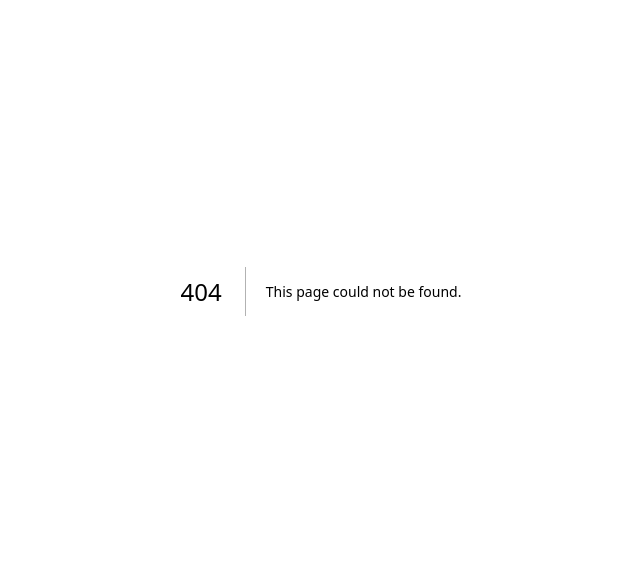
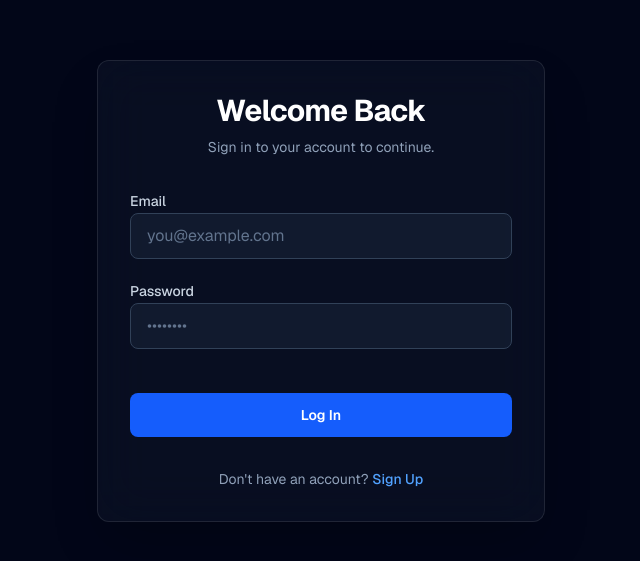
Before and after one commit to Uriri-007/whoFyne, a Next.js app: page /login in a window 1280 px wide. Before the commit this address had no page. Shown: the part 109-670 px from the top of the page, without its empty margins (319-959 px from the left). Built offline with nearby package versions, Linux system fonts and the light colour scheme.

Commit message:
Integrate a signup/login page

```diff
--- /dev/null
+++ b/app/auth/actions.ts
@@ -0,0 +1,75 @@
+'use server'
+
+import { createClient } from '@/utils/supabase/server'
+import { redirect } from 'next/navigation'
+
+export interface AuthState {
+  error?: string
+  success?: string
+}
+
+export async function login(prevState: AuthState, formData: FormData): Promise<AuthState> {
+  const email = formData.get('email') as string
+  const password = formData.get('password') as string
+
+  if (!email || !password) {
+    return { error: 'Email and password are required.' }
+  }
+
+  const supabase = await createClient()
+
+  try {
+    const { error } = await supabase.auth.signInWithPassword({
+      email,
+      password,
+    })
+
+    if (error) {
+      return { error: error.message }
+    }
+  } catch (err: any) {
+    // Fallback redirect with encoded error message for unexpected server faults
+    redirect(`/login?error=${encodeURIComponent(err.message || 'An unexpected error occurred')}`)
+  }
+
+  // Redirect to home on successful login
+  redirect('/')
+}
+
+export async function signup(prevState: AuthState, formData: FormData): Promise<AuthState> {
+  const email = formData.get('email') as string
+  const password = formData.get('password') as string
+  const username = formData.get('username') as string
+
+  if (!email || !password || !username) {
+    return { error: 'Email, password, and username are required.' }
+  }
+
+  if (username.length < 3) {
+    return { error: 'Username must be at least 3 characters long.' }
+  }
+
+  const supabase = await createClient()
+
+  try {
+    const { error } = await supabase.auth.signUp({
+      email,
+      password,
+      options: {
+        data: {
+          username, // Satisfies the database trigger requirement
+        },
+      },
+    })
+
+    if (error) {
+      return { error: error.message }
+    }
+  } catch (err: any) {
+    redirect(`/login?error=${encodeURIComponent(err.message || 'An unexpected error occurred')}`)
+  }
+
+  // Redirect to login with a success message via URL parameters
+  const successMessage = 'Registration successful! Please check your email to verify your account.'
+  redirect(`/login?message=${encodeURIComponent(successMessage)}`)
+}
--- /dev/null
+++ b/app/login/page.tsx
@@ -0,0 +1,143 @@
+'use client'
+
+import { useState, useActionState, Suspense } from 'react'
+import { useSearchParams } from 'next/navigation'
+import { login, signup, type AuthState } from '@/app/auth/actions'
+
+const initialState: AuthState = { error: '', success: '' }
+
+// Abstracted to handle URL parameters safely within Suspense (Next.js 15 requirement)
+function AuthUrlMessages() {
+  const searchParams = useSearchParams()
+  const error = searchParams.get('error')
+  const message = searchParams.get('message')
+
+  if (error) {
+    return (
+      <div className="mb-6 rounded-lg border border-red-500/50 bg-red-500/10 p-4 text-sm text-red-200 backdrop-blur-md">
+        {error}
+      </div>
+    )
+  }
+
+  if (message) {
+    return (
+      <div className="mb-6 rounded-lg border border-blue-500/50 bg-blue-500/10 p-4 text-sm text-blue-200 backdrop-blur-md">
+        {message}
+      </div>
+    )
+  }
+
+  return null
+}
+
+export default function LoginPage() {
+  const [isSignUp, setIsSignUp] = useState(false)
+
+  // Bind server actions to React 19's useActionState
+  const [loginState, loginAction, isLoginPending] = useActionState(login, initialState)
+  const [signupState, signupAction, isSignupPending] = useActionState(signup, initialState)
+
+  // Derive current form state based on the toggle
+  const isPending = isSignUp ? isSignupPending : isLoginPending
+  const currentState = isSignUp ? signupState : loginState
+
+  return (
+    <main className="flex min-h-screen items-center justify-center bg-slate-950 px-4 font-sans antialiased bg-[radial-gradient(ellipse_at_top,_var(--tw-gradient-stops))] from-slate-900 via-slate-950 to-black">
+      <div className="w-full max-w-md rounded-xl border border-white/10 bg-slate-900/50 p-8 shadow-2xl backdrop-blur-xl">
+        <div className="mb-8 text-center">
+          <h1 className="text-3xl font-bold tracking-tight text-white">
+            {isSignUp ? 'Join whoFyne' : 'Welcome Back'}
+          </h1>
+          <p className="mt-2 text-sm text-slate-400">
+            {isSignUp
+              ? 'Create an account to start voting and uploading.'
+              : 'Sign in to your account to continue.'}
+          </p>
+        </div>
+
+        <Suspense fallback={null}>
+          <AuthUrlMessages />
+        </Suspense>
+
+        {currentState?.error && (
+          <div className="mb-6 rounded-lg border border-red-500/50 bg-red-500/10 p-4 text-sm text-red-200 backdrop-blur-md">
+            {currentState.error}
+          </div>
+        )}
+
+        <form action={isSignUp ? signupAction : loginAction} className="space-y-5">
+          {isSignUp && (
+            <div className="space-y-1">
+              <label className="text-sm font-medium text-slate-300" htmlFor="username">
+                Username
+              </label>
+              <input
+                id="username"
+                name="username"
+                type="text"
+                autoComplete="username"
+                required={isSignUp}
+                disabled={isPending}
+                className="w-full rounded-lg border border-slate-700 bg-slate-800/50 px-4 py-2.5 text-white placeholder-slate-500 transition-colors focus:border-blue-500 focus:outline-none focus:ring-1 focus:ring-blue-500 disabled:opacity-50"
+                placeholder="whofyne_user"
+              />
+            </div>
+          )}
+
+          <div className="space-y-1">
+            <label className="text-sm font-medium text-slate-300" htmlFor="email">
+              Email
+            </label>
+            <input
+              id="email"
+              name="email"
+              type="email"
+              autoComplete="email"
+              required
+              disabled={isPending}
+              className="w-full rounded-lg border border-slate-700 bg-slate-800/50 px-4 py-2.5 text-white placeholder-slate-500 transition-colors focus:border-blue-500 focus:outline-none focus:ring-1 focus:ring-blue-500 disabled:opacity-50"
+              placeholder="you@example.com"
+            />
+          </div>
+
+          <div className="space-y-1">
+            <label className="text-sm font-medium text-slate-300" htmlFor="password">
+              Password
+            </label>
+            <input
+              id="password"
+              name="password"
+              type="password"
+              autoComplete={isSignUp ? 'new-password' : 'current-password'}
+              required
+              disabled={isPending}
+              className="w-full rounded-lg border border-slate-700 bg-slate-800/50 px-4 py-2.5 text-white placeholder-slate-500 transition-colors focus:border-blue-500 focus:outline-none focus:ring-1 focus:ring-blue-500 disabled:opacity-50"
+              placeholder="••••••••"
+            />
+          </div>
+
+          <button
+            type="submit"
+            disabled={isPending}
+            className="mt-6 w-full rounded-lg bg-blue-600 px-4 py-3 text-sm font-semibold text-white transition-all hover:bg-blue-500 focus:outline-none focus:ring-2 focus:ring-blue-500 focus:ring-offset-2 focus:ring-offset-slate-900 disabled:cursor-not-allowed disabled:opacity-70 active:scale-[0.98]"
+          >
+            {isPending ? 'Processing...' : isSignUp ? 'Sign Up' : 'Log In'}
+          </button>
+        </form>
+
+        <div className="mt-8 text-center text-sm text-slate-400">
+          {isSignUp ? 'Already have an account?' : "Don't have an account?"}{' '}
+          <button
+            type="button"
+            onClick={() => setIsSignUp(!isSignUp)}
+            disabled={isPending}
+            className="font-medium text-blue-400 transition-colors hover:text-blue-300 focus:outline-none focus:underline disabled:opacity-50"
+          >
+            {isSignUp ? 'Log In' : 'Sign Up'}
+          </button>
+        </div>
+      </div>
+    </main>
+  )
+}
```
